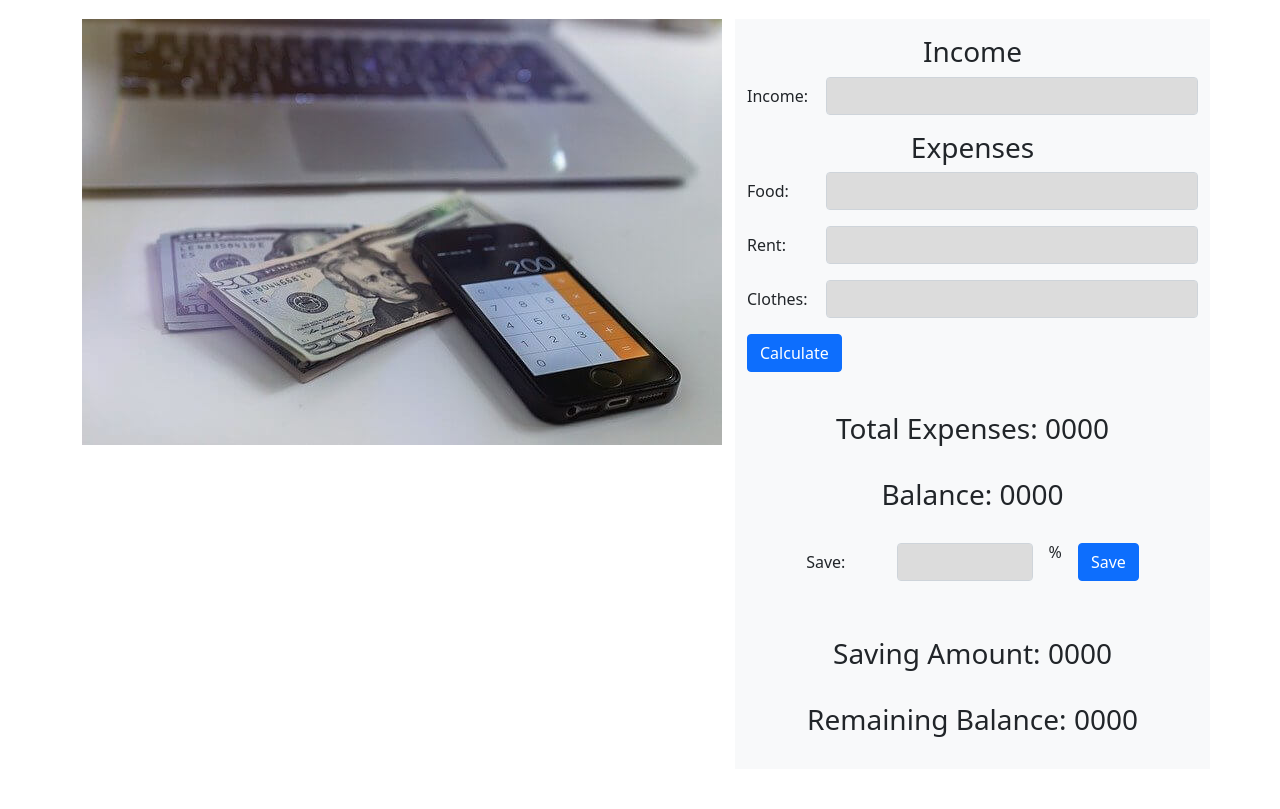
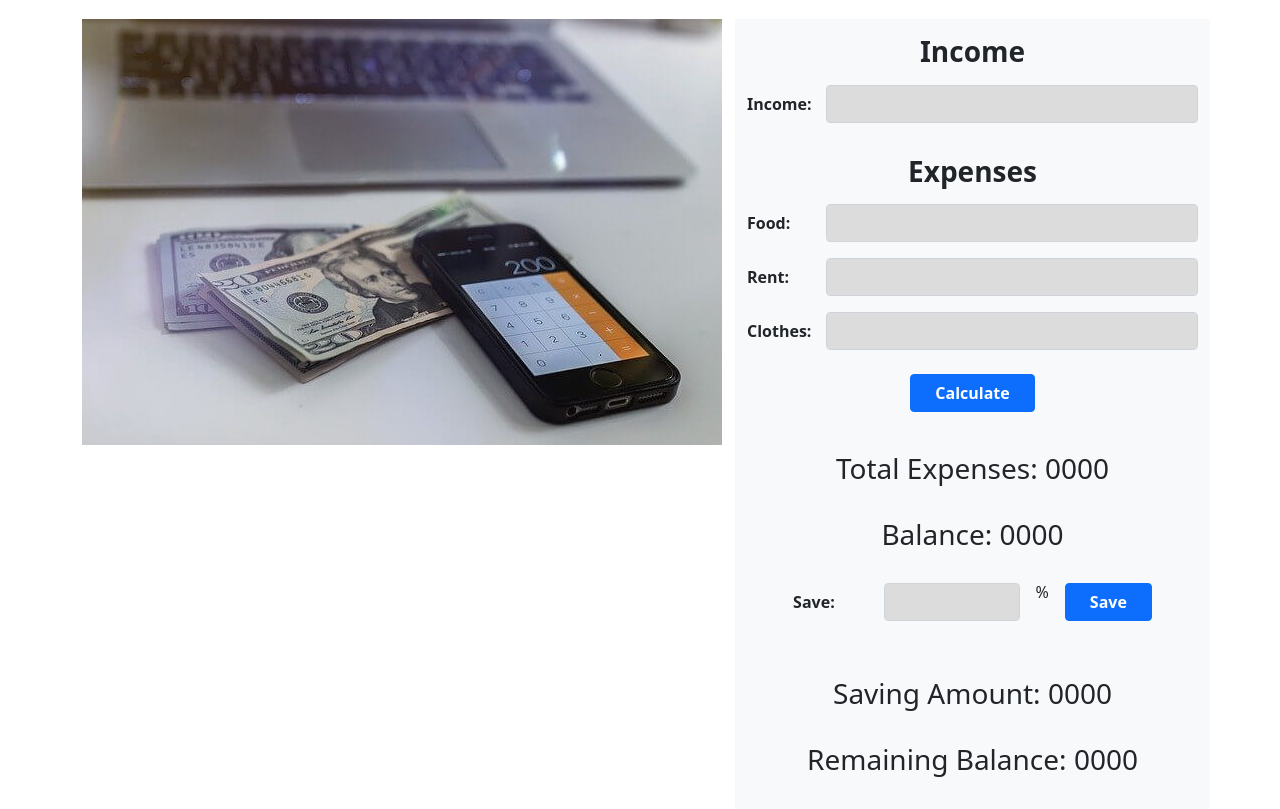
Before and after one commit to anwar-7/money-master, a plain HTML site: page index.html in a window 1280 px wide. Shown: the part 77-886 px from the top of the page. Before the commit the page ends 846 px from the top, so only its background shows below. Drawn offline with Linux system fonts and the light colour scheme.

Commit message:
update style

```diff
--- a/index.html
+++ b/index.html
@@ -7,8 +7,6 @@
     <title>Cost Management</title>
     <!-- bootstrap css link -->
     <link rel="stylesheet" href="./css/bootstrap.min.css" />
-    <!------------ css link ------------>
-    <link rel="stylesheet" href="./css/style.css" />
   </head>
   <body>
     <h1 style="color: #31a5ac;"class="text-center fs-1 fw-bolder my-4 color">Anwar Cost Management</h1>
@@ -21,39 +19,39 @@
               </div>
               <!-- income field -->
               <div class="col-sm-5 col-md-5 col-lg-5 col-xl-5 bg-light">
-                <h3 class="text-center pt-3">Income</h3>
+                <h3 class="text-center pt-3 mb-3 fw-bolder">Income</h3>
                 <div class="mb-3 row">
-                    <label for="input-income" class="col-sm-2 col-form-label">Income:</label>
+                    <label for="input-income" class="col-sm-2 col-form-label mb-3 fw-bold">Income:</label>
                     <div class="col-sm-10">
                       <input type="number" class="form-control" style="background-color: #dcdcdc;" id="input-income">
                     </div>
               </div>
               <!-- expenses field -->
-                <h3 class="text-center">Expenses</h3>
+                <h3 class="text-center mb-3 fw-bolder">Expenses</h3>
                 <!-- food expenses -->
                 <div class="mb-3 row">
-                    <label for="food-expenses" class="col-sm-2 col-form-label">Food:</label>
+                    <label for="food-expenses" class="col-sm-2 col-form-label fw-bold">Food:</label>
                     <div class="col-sm-10">
                       <input type="number" class="form-control" style="background-color: #dcdcdc;" id="food-expenses">
                     </div>
               </div>
               <!-- rent expenses -->
                 <div class="mb-3 row">
-                    <label for="rent-expenses" class="col-sm-2 col-form-label">Rent:</label>
+                    <label for="rent-expenses" class="col-sm-2 col-form-label fw-bold">Rent:</label>
                     <div class="col-sm-10">
                       <input type="number" class="form-control" style="background-color: #dcdcdc;" id="rent-expenses">
                     </div>
               </div>
               <!-- clothes expenses -->
-                <div class="mb-3 row">
-                    <label for="clothes-expenses" class="col-sm-2 col-form-label">Clothes:</label>
+                <div class="mb-4 row">
+                    <label for="clothes-expenses" class="col-sm-2 col-form-label fw-bold">Clothes:</label>
                     <div class="col-sm-10">
                       <input type="number" class="form-control" style="background-color: #dcdcdc;" id="clothes-expenses">
                     </div>
               </div>
               <!-- button field -->
-              <div class="col-auto">
-                <button type="submit" class="btn btn-primary mb-3" id="calculate-btn">Calculate</button>
+              <div class="col-auto d-flex justify-content-center">
+                <button type="submit" class="btn btn-primary mb-3 px-4 fw-bold" id="calculate-btn">Calculate</button>
               </div>
               <br>
               <!-- total expenses field  -->
@@ -65,14 +63,14 @@
               <!-- saving field is here -->
               <div style="justify-content:center;" class="mb-3 d-flex flex-nowrap gap-lg-3 gap-3">
                   <!-- saving percent field -->
-                <label for="saving-percent" class="col-sm-2 col-form-label">Save:</label>
+                <label for="saving-percent" class="col-sm-2 col-form-label fw-bold">Save:</label>
                 <div style="width: 30%;">
                   <input type="number" class="form-control input-field-color" style="background-color: #dcdcdc;" id="saving-percent">
                 </div>
                 <h6>%</h6>
                 <div class="col-auto">
                     <!-- saving button -->
-                    <button type="submit" class="btn btn-primary mb-3" id="save-btn">Save</button>
+                    <button type="submit" class="btn btn-primary mb-3 px-4 fw-bold" id="save-btn">Save</button>
                   </div>
 
             </div>
--- a/js/script.js
+++ b/js/script.js
@@ -90,6 +90,7 @@ function saveError() {
   let balance = totalBalance();
   let saveAmount = document.getElementById('saving-percent').value;
   let totalSaveAmount = parseFloat(saveAmount);
+
   if (incomeInfo == '') {
     alert('Income can not be empty');
     return false;
```
Also changed, not shown: css/style.css (added).
